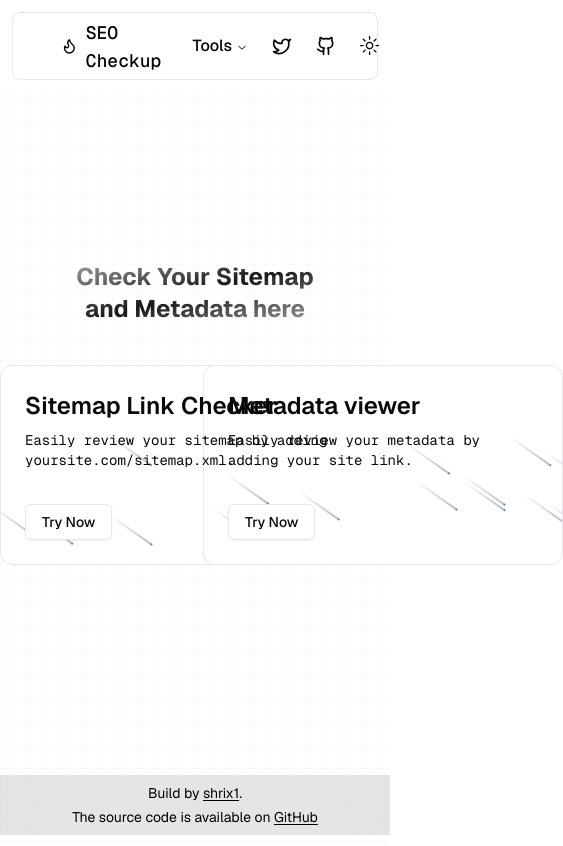
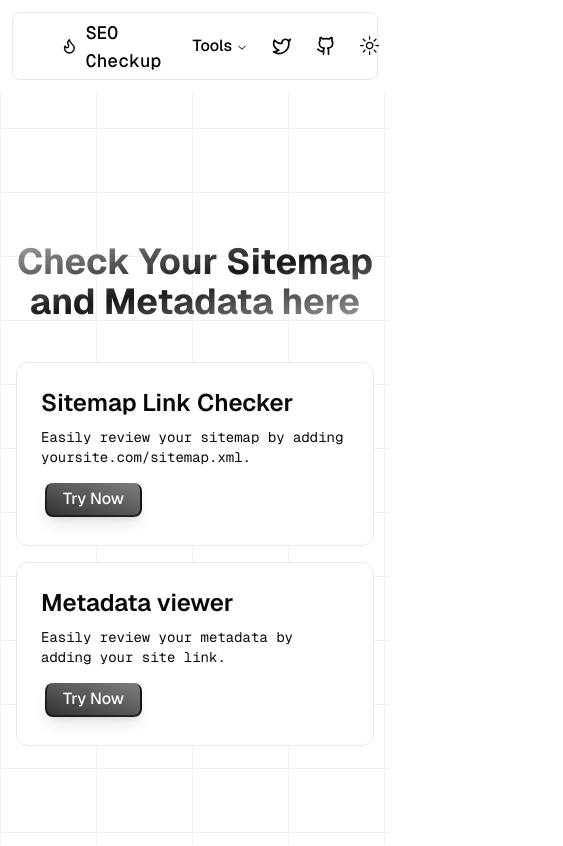
Before and after one commit to shrix1/seo-checkup, a Next.js app: page / in a window 390 px wide. Shown: the top 846 px of the page, 563 px wide, since content can reach past the window. Built offline with nearby package versions, Linux system fonts and the light colour scheme.

Commit message:
Fix homepage responsive issues

```diff
--- a/app/page.tsx
+++ b/app/page.tsx
@@ -18,15 +18,15 @@ export default function Home() {
 
   return (
     <section className="flex justify-center flex-col items-center">
-      <div className="absolute inset-0 -z-10 h-full w-full bg-background bg-[linear-gradient(to_right,#8080800a_1px,transparent_1px),linear-gradient(to_bottom,#8080800a_1px,transparent_1px)] bg-[size:14px_24px]" />
+      <div className="absolute inset-0 -z-10 h-full w-full bg-white bg-[linear-gradient(to_right,#f0f0f0_1px,transparent_1px),linear-gradient(to_bottom,#f0f0f0_1px,transparent_1px)] bg-[size:6rem_4rem]"></div>
 
-      <main className="flex justify-center flex-col items-center w-full h-[81vh]">
-        <h1 className="text-2xl md:text-7xl -mt-10 font-bold text-center bg-clip-text text-transparent bg-gradient-to-br from-primary/40 via-primary to-primary/40">
+      <main className="flex justify-center flex-col items-center w-full h-screen md:h-[83vh]">
+        <h1 className="text-4xl md:text-7xl -mt-10 font-bold text-center bg-clip-text text-transparent bg-gradient-to-br from-primary/40 via-primary to-primary/40">
           Check Your Sitemap <br />
           and Metadata here
         </h1>
 
-        <section className="grid grid-cols-2 gap-4 mt-10">
+        <section className="grid grid-cols-1 md:grid-cols-2 gap-4 mt-10 px-4 md:px-0">
           {tools.map((tool) => (
             <ToolCard
               key={tool.id}
--- a/components/tool-card.tsx
+++ b/components/tool-card.tsx
@@ -13,29 +13,21 @@ const ToolCard = ({
   content: string
   link: string
 }) => {
-  const [hover, setHover] = React.useState(false)
-
   return (
     <Link href={link}>
       <div
-        onMouseOver={() => setHover(false)}
-        onMouseOut={() => setHover(true)}
         className="border relative cursor-pointer flex flex-col group justify-between hover:bg-black/50 hover:text-white dark:hover:bg-white/20  hover:backdrop-blur-xl transition-all duration-300
-         overflow-hidden p-6 rounded-xl w-[360px] h-[200px] bg-background hover:shadow-md"
+         overflow-hidden p-6 rounded-xl w-full h-full md:w-[360px] md:h-[200px] bg-background hover:shadow-md"
       >
         <div className="z-10 relative">
           <h3 className="text-2xl font-semibold">{title}</h3>
           <p className="text-sm mt-2 font-mono">{content}</p>
         </div>
 
-        <Button
-          variant="outline"
-          className="w-fit z-10 relative group-hover:bg-white group-hover:text-black"
-        >
-          Try Now
-        </Button>
-
-        <Meteors number={20} hover={hover} />
+        <button className="mt-4 md:mt-0 group relative w-fit m-1 inline-flex cursor-pointer items-center justify-center overflow-hidden rounded-lg border-b-2 border-l-2 border-r-2 border-black/70 dark:border-white/70 bg-gradient-to-tr from-black/80 to-black/50 dark:from-white/80 dark:to-white/50 px-4 py-1 text-white dark:text-black shadow-lg transition duration-100 ease-in-out active:translate-y-0.5 active:border-black/50 active:shadow-none">
+          <span className="absolute h-0 w-0 rounded-full bg-white opacity-10 transition-all duration-300 ease-out group-hover:h-32 group-hover:w-32"></span>
+          <span className="relative font-medium">Try Now</span>
+        </button>
       </div>
     </Link>
   )
```
